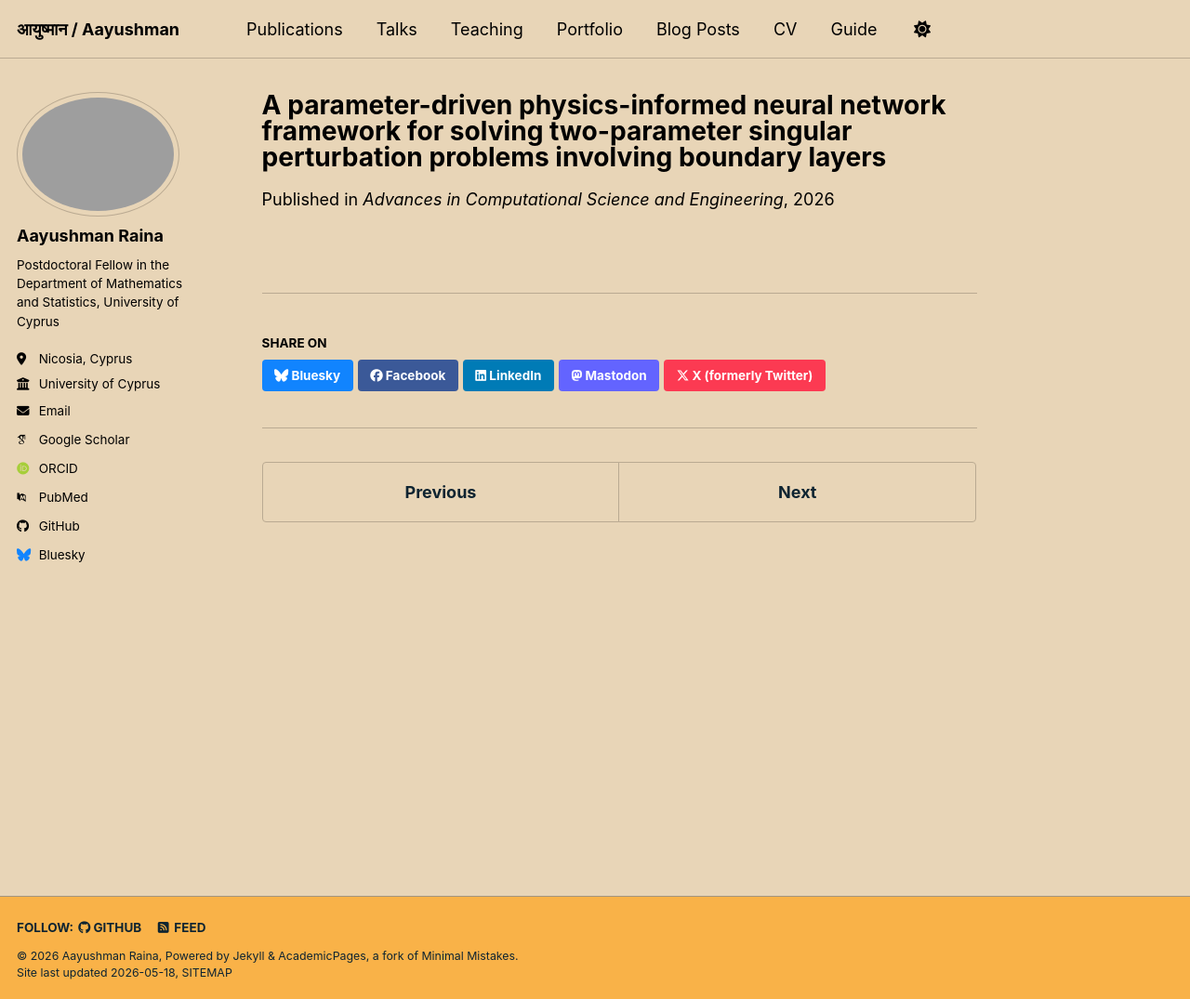
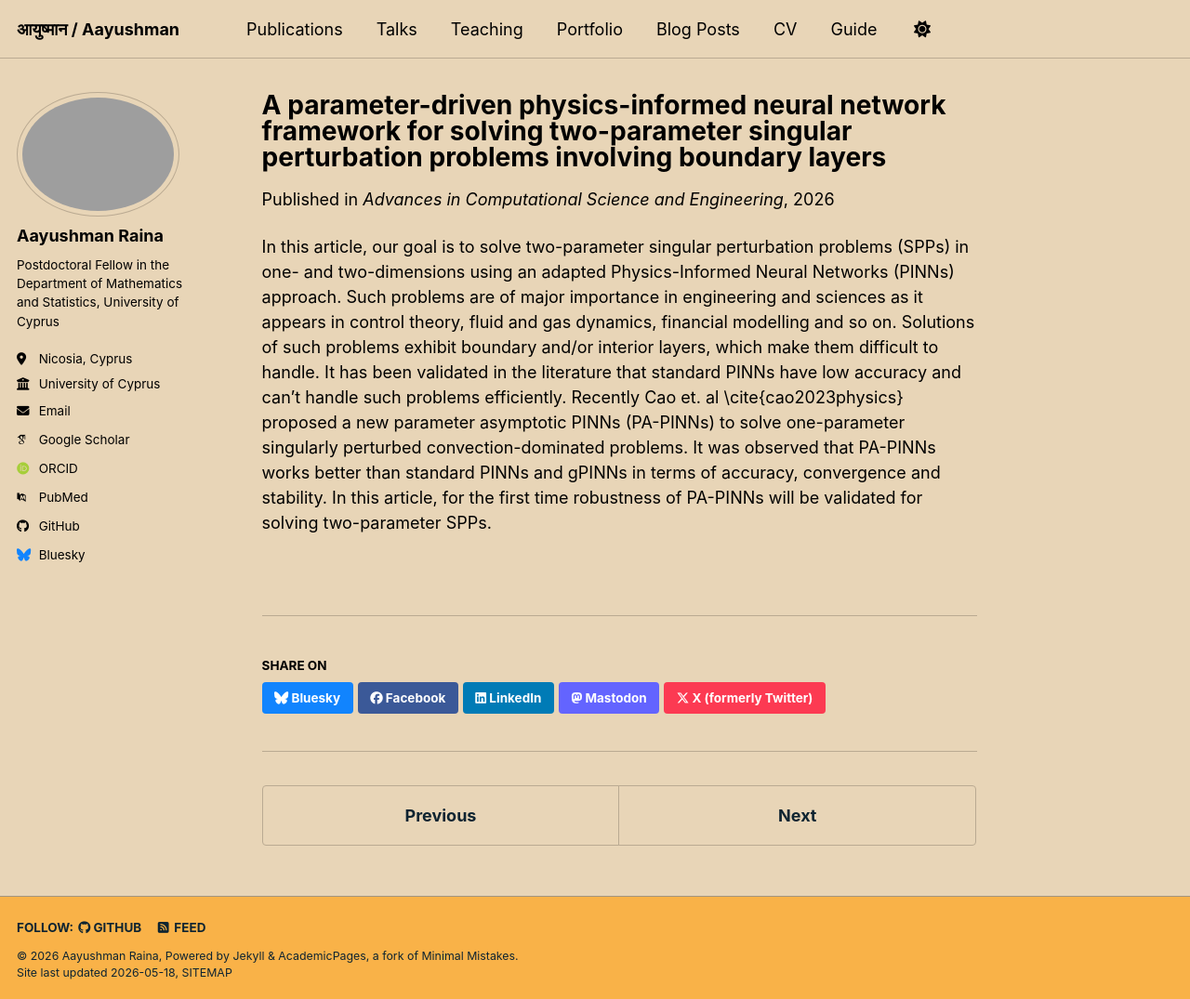
Before and after one commit to Aayushman5/Aayushman5.github.io, a Jekyll site: the page built from _publications/2024-02-17-paper-title-number-7.md, in a window 1280 px wide and 1075 px high. Shown: the whole window at 93% size. Built offline with Jekyll 4.4.1, drawn with Linux system fonts in a browser that asks for light colours; some web fonts are replaced; a script bundle is joined from its source files by our own code; library files that are not in the unit come from our copies.

Commit message:
Update 2024-02-17-paper-title-number-7.md

```diff
--- a/_publications/2024-02-17-paper-title-number-7.md
+++ b/_publications/2024-02-17-paper-title-number-7.md
@@ -6,3 +6,4 @@ permalink: /publication/2024-02-17-paper-title-number-7
 date: 2026-04-01
 venue: 'Advances in Computational Science and Engineering'
 ---
+In this article, our goal is to solve two-parameter singular perturbation problems (SPPs) in one- and two-dimensions using an adapted Physics-Informed Neural Networks (PINNs) approach. Such problems are of major importance in engineering and sciences as it appears in control theory, fluid and gas dynamics, financial modelling and so on. Solutions of such problems exhibit boundary and/or interior layers, which make them difficult to handle. It has been validated in the literature that standard PINNs have low accuracy and can't handle such problems efficiently. Recently Cao et. al \cite{cao2023physics} proposed a new parameter asymptotic PINNs (PA-PINNs) to solve one-parameter singularly perturbed convection-dominated problems. It was observed that PA-PINNs works better than standard PINNs and gPINNs in terms of accuracy, convergence and stability. In this article, for the first time robustness of PA-PINNs will be validated for solving two-parameter SPPs.
```
